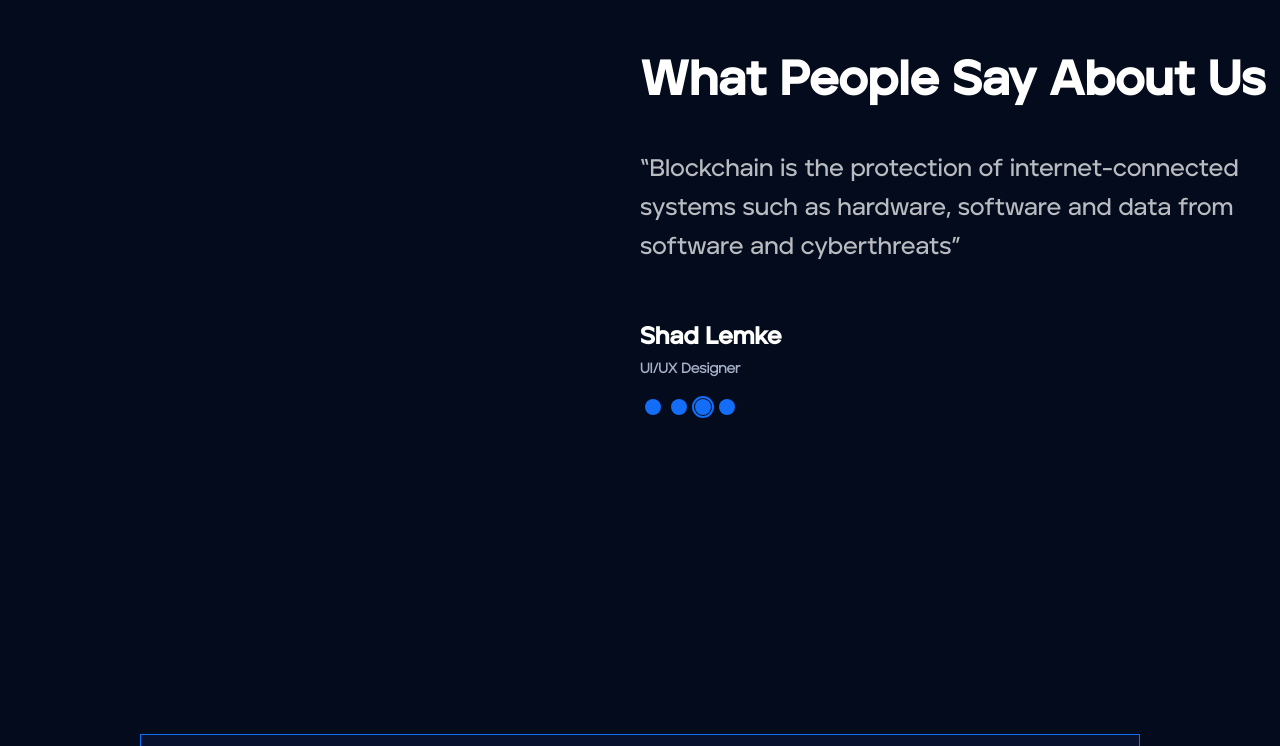
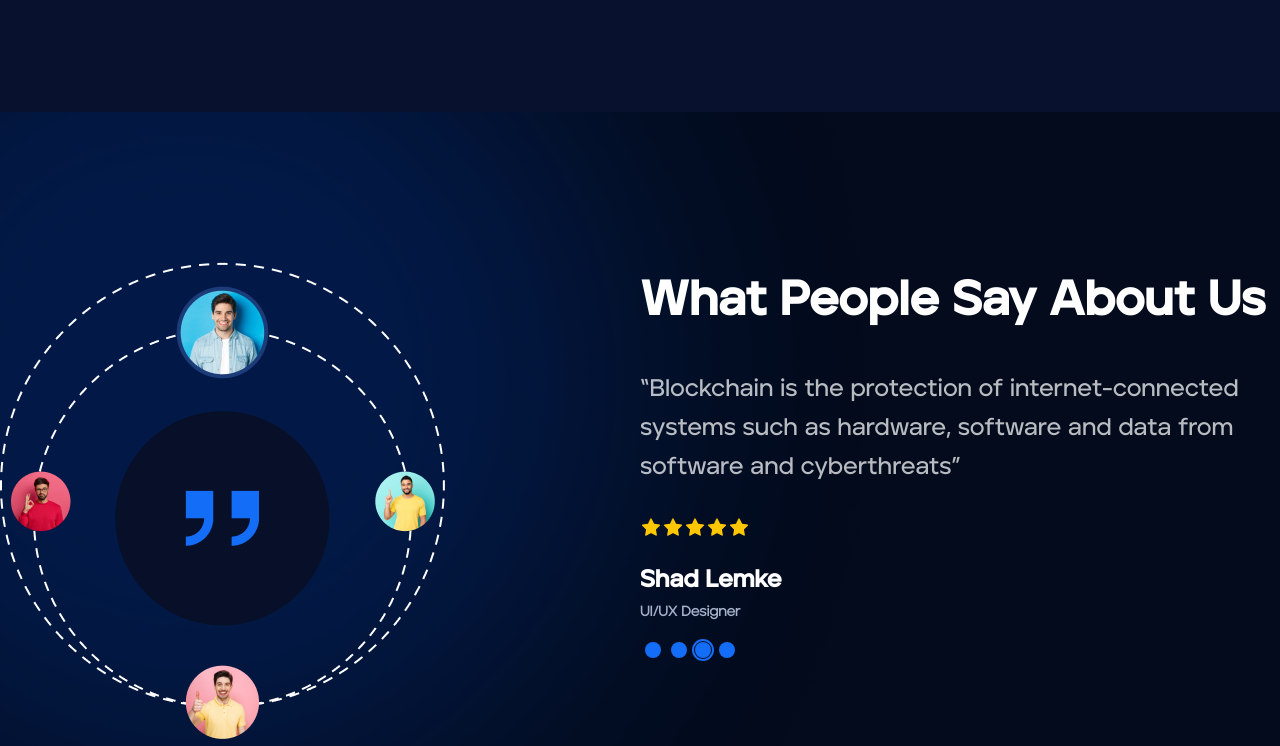
Before and after one commit to SLingkon/Thomas, a plain HTML site: page index.html in a window 1280 px wide. Shown: the part 3317-4063 px from the top of the page. Drawn offline with nearby package versions, Linux system fonts and the light colour scheme; files whose address does not match are found by name.

Commit message:
FILE REARRANGED

```diff
--- a/index.html
+++ b/index.html
@@ -238,7 +238,7 @@
 				<div class="list-field">
 					<div class="list-item item1">
 						<div class="list-icon">
-							<img src="./Icons/Icon (1).png" alt="" />
+							<img src="./assets/Icons/Icon (1).png" alt="" />
 						</div>
 						<div class="list-title">
 							<h2>Build Better UX</h2>
@@ -250,7 +250,7 @@
 					</div>
 					<div class="list-item item2">
 						<div class="list-icon">
-							<img src="./Icons/Icon0.png" alt="" />
+							<img src="./assets/Icons/Icon0.png" alt="" />
 						</div>
 						<div class="list-title">
 							<h2>Build Better UX</h2>
@@ -262,7 +262,7 @@
 					</div>
 					<div class="list-item item3">
 						<div class="list-icon">
-							<img src="./Icons/Icon (2).png" alt="" />
+							<img src="./assets/Icons/Icon (2).png" alt="" />
 						</div>
 						<div class="list-title">
 							<h2>Build Better UX</h2>
@@ -274,7 +274,7 @@
 					</div>
 					<div class="list-item item4">
 						<div class="list-icon">
-							<img src="./Icons/Icon (3).png" alt="" />
+							<img src="./assets/Icons/Icon (3).png" alt="" />
 						</div>
 						<div class="list-title">
 							<h2>Build Better UX</h2>
@@ -286,7 +286,7 @@
 					</div>
 					<div class="list-item item5">
 						<div class="list-icon">
-							<img src="./Icons/Icon (4).png" alt="" />
+							<img src="./assets/Icons/Icon (4).png" alt="" />
 						</div>
 						<div class="list-title">
 							<h2>Build Better UX</h2>
@@ -298,7 +298,7 @@
 					</div>
 					<div class="list-item item6">
 						<div class="list-icon">
-							<img src="./Icons/Icon (5).png" alt="" />
+							<img src="./assets/Icons/Icon (5).png" alt="" />
 						</div>
 						<div class="list-title">
 							<h2>Build Better UX</h2>
@@ -315,9 +315,9 @@
 			<div class="container">
 				<div class="content-wrapper">
 					<div class="client-img">
-						<img src="./clients.png" alt="" />
+						<img src="./assets/clients.png" alt="" />
 						<div class="people-shadow">
-							<img src="./People_shadow.png" alt="" />
+							<img src="./assets/Bg-images/People_shadow.png" alt="" />
 						</div>
 					</div>
 					<div class="testi-wrapper">
@@ -330,13 +330,13 @@
 									cyberthreats”
 								</p>
 								<div class="ratings">
-									<img src="./star.png" alt="" /><img
-										src="./star.png"
+									<img src="./assets/star.png" alt="" /><img
+										src="./assets/star.png"
 										alt=""
-									/><img src="./star.png" alt="" /><img
-										src="./star.png"
+									/><img src="./assets/star.png" alt="" /><img
+										src="./assets/star.png"
 										alt=""
-									/><img src="./star.png" alt="" />
+									/><img src="./assets/star.png" alt="" />
 								</div>
 								<div class="client-info">
 									<h2>Shad Lemke</h2>
@@ -350,13 +350,13 @@
 									cyberthreats”
 								</p>
 								<div class="ratings">
-									<img src="./star.png" alt="" /><img
-										src="./star.png"
+									<img src="./assets/star.png" alt="" /><img
+										src="./assets/star.png"
 										alt=""
-									/><img src="./star.png" alt="" /><img
-										src="./star.png"
+									/><img src="./assets/star.png" alt="" /><img
+										src="./assets/star.png"
 										alt=""
-									/><img src="./star.png" alt="" />
+									/><img src="./assets/star.png" alt="" />
 								</div>
 								<div class="client-info">
 									<h2>Shad Lemke</h2>
@@ -370,13 +370,13 @@
 									cyberthreats”
 								</p>
 								<div class="ratings">
-									<img src="./star.png" alt="" /><img
-										src="./star.png"
+									<img src="./assets/star.png" alt="" /><img
+										src="./assets/star.png"
 										alt=""
-									/><img src="./star.png" alt="" /><img
-										src="./star.png"
+									/><img src="./assets/star.png" alt="" /><img
+										src="./assets/star.png"
 										alt=""
-									/><img src="./star.png" alt="" />
+									/><img src="./assets/star.png" alt="" />
 								</div>
 								<div class="client-info">
 									<h2>Shad Lemke</h2>
@@ -390,13 +390,13 @@
 									cyberthreats”
 								</p>
 								<div class="ratings">
-									<img src="./star.png" alt="" /><img
-										src="./star.png"
+									<img src="./assets/star.png" alt="" /><img
+										src="./assets/star.png"
 										alt=""
-									/><img src="./star.png" alt="" /><img
-										src="./star.png"
+									/><img src="./assets/star.png" alt="" /><img
+										src="./assets/star.png"
 										alt=""
-									/><img src="./star.png" alt="" />
+									/><img src="./assets/star.png" alt="" />
 								</div>
 								<div class="client-info">
 									<h2>Shad Lemke</h2>
@@ -430,7 +430,7 @@
 				<div class="row-one">
 					<div class="col">
 						<div class="logo">
-							<img src="./logo.png" alt="" />
+							<img src="./assets/logo.png" alt="" />
 						</div>
 						<div class="text">
 							<p>There are many variations of Lorem Ipsum available.</p>
@@ -457,18 +457,20 @@
 				</div>
 				<div class="row-two">
 					<div class="icons">
-						<a href="#"><img src="./Social Icons/Github.png" alt="" /> </a>
-						<a href="#">
-							<img src="./Social Icons/Twitter - Negative.png" alt="" />
+						<a href="#"
+							><img src="./assets/Social Icons/Github.png" alt="" />
 						</a>
 						<a href="#">
-							<img src="./Social Icons/Icon.png" alt="" />
+							<img src="./assets/Social Icons/Twitter - Negative.png" alt="" />
 						</a>
 						<a href="#">
-							<img src="./Social Icons/YouTube - Negative.png" alt="" />
+							<img src="./assets/Social Icons/Icon.png" alt="" />
 						</a>
 						<a href="#">
-							<img src="./Social Icons/LinkedIn - Negative.png" alt="" />
+							<img src="./assets/Social Icons/YouTube - Negative.png" alt="" />
+						</a>
+						<a href="#">
+							<img src="./assets/Social Icons/LinkedIn - Negative.png" alt="" />
 						</a>
 					</div>
 					<div class="copyright">
@@ -477,7 +479,7 @@
 				</div>
 			</div>
 			<div class="img-shadow">
-				<img src="./footer-shadow.png" alt="" />
+				<img src="./assets/Bg-images/footer-shadow.png" alt="" />
 			</div>
 		</footer>
 	</body>
```
